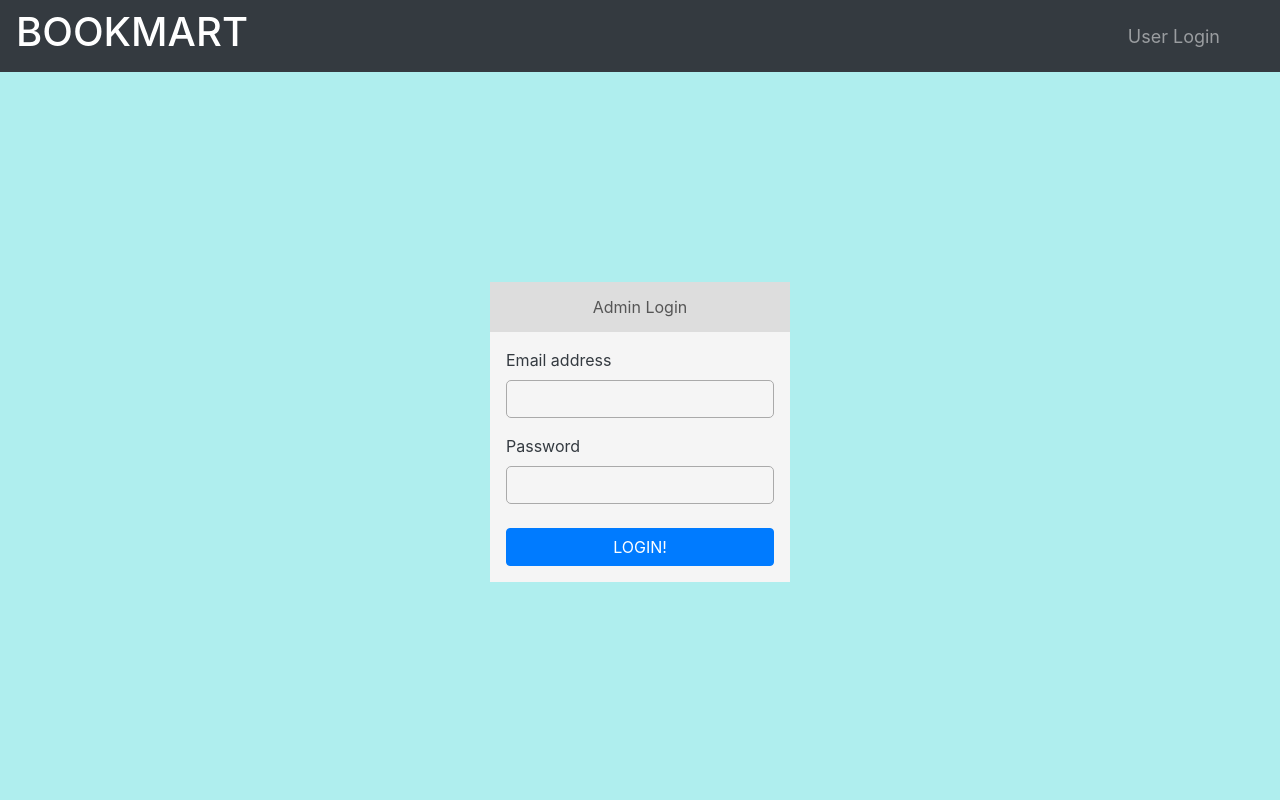
After one commit to snehageorge25/Mini-Project, a Python web app: template templates/adminlogin.html in a window 1280 px wide. The commit adds this page. Run offline with Jinja, Linux system fonts and the light colour scheme; the template is opened without the code that fills it, so the values that code supplies are empty; some libraries are stand-ins or nearby versions.

Commit message:
added adminlogin page

```diff
--- a/static/styles/styles.css
+++ b/static/styles/styles.css
@@ -1,28 +1,21 @@
 body{
-    background: #61045f;  /* fallback for old browsers */
-background: -webkit-linear-gradient(to right, #5F0A87,#A4508B);  /* Chrome 10-25, Safari 5.1-6 */
-background: linear-gradient(to right,#5F0A87,#A4508B); /* W3C, IE 10+/ Edge, Firefox 16+, Chrome 26+, Opera 12+, Safari 7+ */
-/*background-image: url(first.jpg);*/
-}
-.container-fluid{
-    background-color:black;
-    padding-left: 0;
-    padding-right: 0;
+    /* background: #61045f;
+background: -webkit-linear-gradient(to right, #5F0A87,#A4508B);
+background: linear-gradient(to right,#5F0A87,#A4508B);  */
+
+background: paleturquoise;
+
+/* background-image: url('/images/bg.png'); */
 }
 
-nav h1{
+/* nav h1{
 
     color: white;
-}
+} */
 
-.active
-{
-    color: blanchedalmond;
-}
+
 div p{
-    color:darkgrey;
     font-weight:bolder;
-    font-family: Cambria, Cochin, Georgia, Times, 'Times New Roman', serif;
 }
 
 .Sform{
@@ -51,6 +44,7 @@ div p{
     margin-top:100px;
 }
 
+/* tabs for signup and login */
 .tabs{
     position: relative;
     width: 300px;
@@ -62,9 +56,18 @@ div p{
     line-height: 50px;
 }
 
+
 .tabs .tab-header > div{
     width:50%;
     float: left;
+    text-align: center;
+    background: #ddd;
+    color: #555;
+    cursor: pointer;
+}
+
+.tabs .tab-header .admindiv{
+    width:100%;
     text-align: center;
     background: #ddd;
     color: #555;
--- /dev/null
+++ b/templates/adminlogin.html
@@ -0,0 +1,62 @@
+<!DOCTYPE html>
+<html lang="en">
+<head>
+  <meta charset="UTF-8">
+  <meta name="viewport" content="width=device-width, initial-scale=1.0">
+  <!-- Bootstrap CSS -->
+  <link rel="stylesheet" href="https://stackpath.bootstrapcdn.com/bootstrap/4.5.2/css/bootstrap.min.css" integrity="sha384-JcKb8q3iqJ61gNV9KGb8thSsNjpSL0n8PARn9HuZOnIxN0hoP+VmmDGMN5t9UJ0Z" crossorigin="anonymous">
+  <!-- CSS Personalized -->
+  <link rel="stylesheet" href="../static/styles/styles.css">
+
+  <title>Document</title>
+</head>
+<body>
+  <header>
+    <div id="header">
+        <!-- Container starts -->
+          <nav class="navbar navbar-dark bg-dark  navbar-expand-xl pr-1">
+            <h1 class="pl-0 name col-8 col-xl-4 text-wrap text-white">BOOKMART</h1>
+            <ul class="navbar-nav pr-5 ml-auto">
+            <li class="nav-item">
+              <a class="nav-link pl-3" href="login.html"  style="font-size:large;">User Login</a>
+            </li>
+          </ul>
+          </nav>
+    </div>
+  </header>
+    <div class="container" style="display: flex; justify-content: center; align-items: center; height: 90vh;">
+        <div class="row">
+          <div class="col-12">
+                <div>
+                    <div class="tabs">
+                        <div class="tab-header">
+                          <div class="admindiv">Admin Login</div>
+                        </div>
+                        <div class="tab-content">
+
+                          <div class="tab-body p-3 text-dark active">
+                            <form method="POST" action="/login_validation">
+                              <div class="form-group">
+                                <label for="Email">Email address</label>
+                                <input type="email" class="form-control" id="Email" name="email">
+                              </div>
+                              <div class="form-group">
+                                <label for="Password">Password</label>
+                                <input type="password" class="form-control" id="Password" name="password">
+                              </div>
+                              <input type="submit" name="login" id="" class="btn btn-primary w-100 mt-2" value="LOGIN!">
+                            </form>
+                          </div>
+                        </div>
+                </div>
+            </div>
+        </div>
+    </div>
+
+<!-- jQuery first, then Popper.js, then Bootstrap JS -->
+<script src="https://code.jquery.com/jquery-3.5.1.slim.min.js" integrity="sha384-DfXdz2htPH0lsSSs5nCTpuj/zy4C+OGpamoFVy38MVBnE+IbbVYUew+OrCXaRkfj" crossorigin="anonymous"></script>
+<script src="https://cdn.jsdelivr.net/npm/popper.js@1.16.1/dist/umd/popper.min.js" integrity="sha384-9/reFTGAW83EW2RDu2S0VKaIzap3H66lZH81PoYlFhbGU+6BZp6G7niu735Sk7lN" crossorigin="anonymous"></script>
+<script src="https://stackpath.bootstrapcdn.com/bootstrap/4.5.2/js/bootstrap.min.js" integrity="sha384-B4gt1jrGC7Jh4AgTPSdUtOBvfO8shuf57BaghqFfPlYxofvL8/KUEfYiJOMMV+rV" crossorigin="anonymous"></script>
+
+</body>
+</html>
```
Also changed, not shown: templates/index.html (+33 -13 lines), templates/login.html (+11 -12 lines), templates/sellbooks.html (+123 -37 lines).
